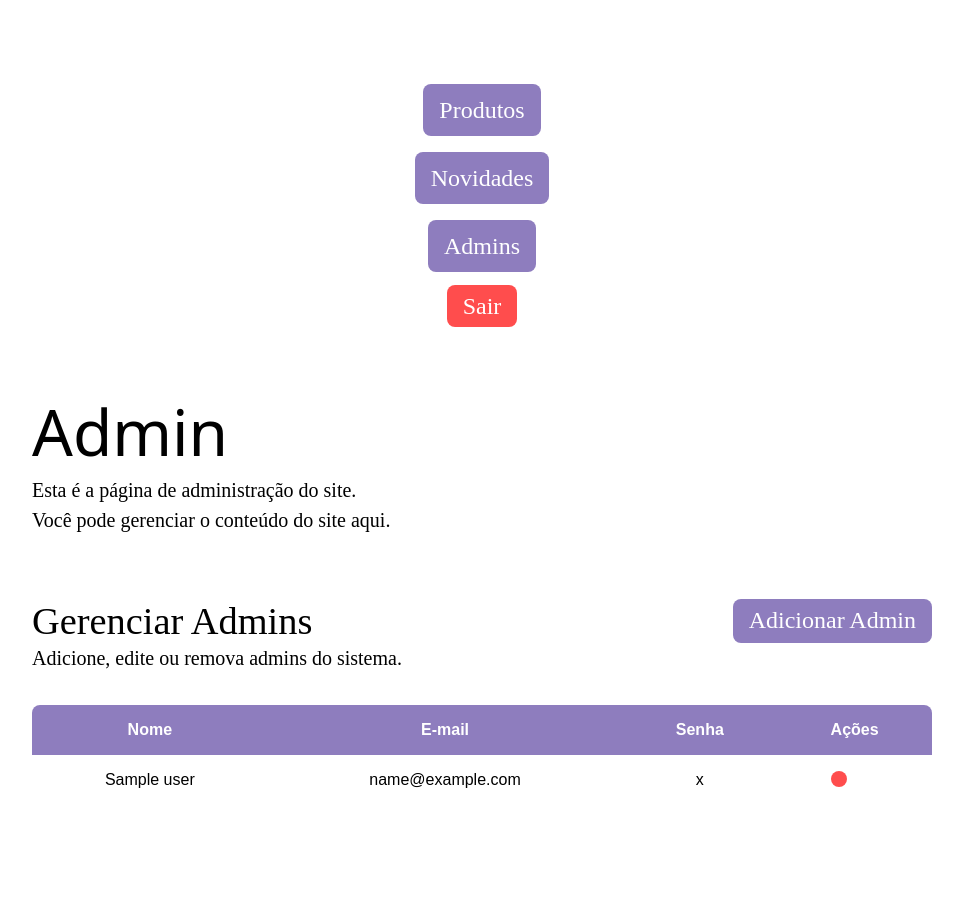
After one commit to itallovidal/a4-app-internet, a PHP site: template app/views/admin/users.php in a window 1280 px wide. The commit adds this page. Shown: the whole page, without its empty margins (158-1121 px from the left). Run offline with PHP 8.4, Linux system fonts and the light colour scheme; the template is opened without the code that fills it: most values are stand-ins (such as "Sample title", 1, 10 or a date in 2020); data that the repository does not hold is empty; some web fonts are replaced.

Commit message:
separating management from the admin page, and configuring route

```diff
--- /dev/null
+++ b/app/views/admin/users.php
@@ -0,0 +1,59 @@
+<!DOCTYPE html>
+<html lang="pt-BR">
+
+<head>
+    <?php include dirname(__DIR__, 1) .'/partials/head.php'; ?>
+    <link rel="stylesheet" href="<?= base_url('style/admin.css') ?>">
+    <title>Página Admin</title>
+</head>
+
+<body>
+    <main>
+        <?php include dirname(__DIR__, 1) . '/partials/navbarAdmin.php'; ?>
+
+        <header class="content-wrapper-size admin">
+            <h1 class="hero">Admin</h1>
+            <p class="text-small">Esta é a página de administração do site.</p>
+            <p class="text-small">Você pode gerenciar o conteúdo do site aqui.</p>
+        </header>
+
+        <article class="content-wrapper-size admin">
+            <div class="flex-row flex-between">
+                <h2 class="heading">Gerenciar Admins</h2>
+                <a class="btn-primary" href="<?php echo base_url('home'); ?>">Adicionar Admin</a>
+            </div>
+            <p class="text-small">Adicione, edite ou remova admins do sistema.</p>
+            <div class="table-wrapper">
+                <table>
+                    <thead>
+                        <tr>
+                            <th>Nome</th>
+                            <th>E-mail</th>
+                            <th>Senha</th>
+                            <th>Ações</th>
+                        </tr>
+                    </thead>
+                    <tbody>
+                        <?php foreach ($usersList as $user): ?>
+                            <tr>
+                                <td><?= $user->getName() ?></td>
+                                <td><?= $user->getEmail() ?></td>
+                                <td><?= $user->getPasswordHash() ?></td>
+                                <td class="flex-row flex-center">
+                                    <a href="<?php echo base_url('home'); ?>" class="btn-danger icon-button">
+                                        <i class="fas fa-trash-alt"></i>
+                                    </a>
+                                    <a href="<?php echo base_url('home'); ?>" class="icon-button">
+                                        <i class="fas fa-edit"></i>
+                                    </a>
+                                </td>
+                            </tr>
+                        <?php endforeach; ?>
+                    </tbody>
+                </table>
+            </div>
+        </article>
+    </main>
+</body>
+
+</html>
--- /dev/null
+++ b/app/views/partials/navbarAdmin.php
@@ -0,0 +1,8 @@
+<nav class="flex-column nav-admin flex-center">
+    <a class="text-regular btn-primary" href="<?php echo base_url('admin/products'); ?>">Produtos</a>
+    <a class="text-regular btn-primary" href="<?php echo base_url('admin/news'); ?>">Novidades</a>
+    <a class="text-regular btn-primary" href="<?php echo base_url('admin/users'); ?>">Admins</a>
+    <div>
+        <a class="text-regular btn-danger" href="">Sair</a>
+    </div>
+</nav>
--- a/public/style/global.css
+++ b/public/style/global.css
@@ -182,6 +182,7 @@ p.text-small {
 }
 
 main {
+    margin-top: 20px;
     display: flex;
     flex-direction: column;
     gap: 4rem;
@@ -198,9 +199,12 @@ main {
 /* topnavar */
 
 #navbar-wrapper {
+    position: fixed;
+    top: 0;
     width: 100%;
     padding-block: 1rem;
     background-color: var(--primary-color);
+    z-index: 1;
 }
 
 #navbar-wrapper #top-navbar {
@@ -208,6 +212,11 @@ main {
     justify-content: flex-end;
     align-items: center;
     gap: 1rem;
+}
+
+#login {
+    position: absolute;
+    right: 15px;
 }
 
 @media(max-width: 500px) {
```
Also changed, not shown: app/controllers/adminController.php (+33 -26 lines), app/views/admin.php (deleted, +0 -130 lines), app/views/admin/news.php (added, +57 -0 lines), app/views/admin/products.php (added, +58 -0 lines), public/style/admin.css (+9 -0 lines).
